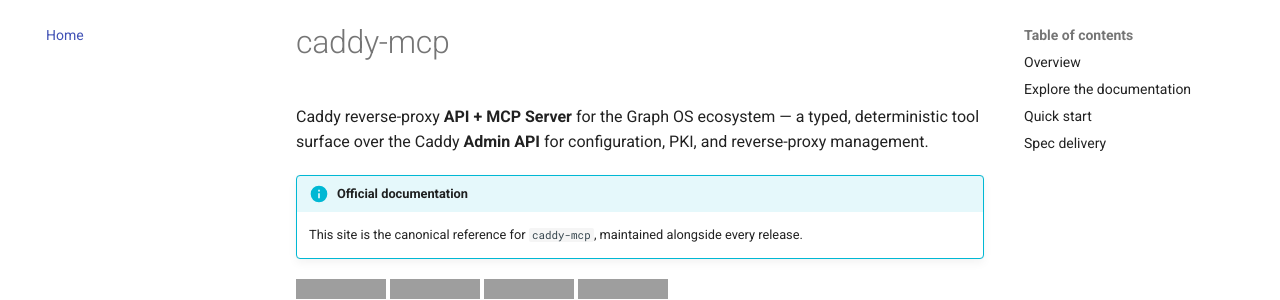
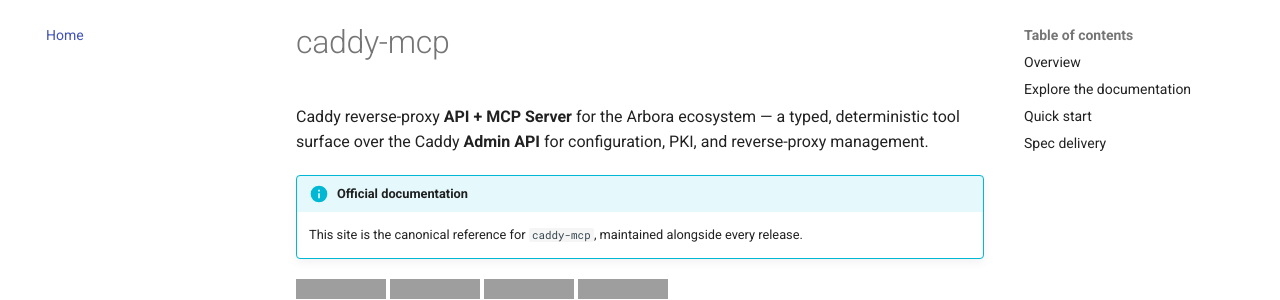
Before and after one commit to Knuckles-Team/caddy-mcp, an MkDocs documentation site: the page built from docs/index.md, in a window 1280 px wide and 900 px high, cut to the strip 124-424 px from the top of the window. Built offline with MkDocs 1.6.1 and Material for MkDocs 9.7.7, drawn with Linux system fonts in a browser that asks for light colours; comment, search, counter and statistics services are not loaded; grey boxes are pictures that could not be loaded.

Commit message:
chore: rename graph-os terminology to arbora [skip ci]
Deterministic graph-os -> arbora terminology replace (replacements=10 files=8 paths_moved=0), with hosts
au.arpa -> arbora.arpa and graph-os.arpa -> arbora-mcp.arpa.

Spec: none (rename)
Co-Authored-By: Claude Opus 5.5 (1M context) <noreply@anthropic.com>

```diff
--- a/.pre-commit-config.yaml
+++ b/.pre-commit-config.yaml
@@ -1,7 +1,7 @@
 # Without this, `pre-commit install` wires ONLY the pre-commit hook, so `git push`
 # runs nothing and every hook staged pre-push is silently dead code.
 default_install_hook_types: [pre-commit, pre-push]
-# Phase 0 dev-velocity contract (graph-os-completion-program): a hook with no
+# Phase 0 dev-velocity contract (arbora-completion-program): a hook with no
 # explicit `stages:` below is commit-only, never both.
 default_stages: [pre-commit]
 repos:
--- a/docs/index.md
+++ b/docs/index.md
@@ -1,6 +1,6 @@
 # caddy-mcp
 
-Caddy reverse-proxy **API + MCP Server** for the Graph OS ecosystem — a
+Caddy reverse-proxy **API + MCP Server** for the Arbora ecosystem — a
 typed, deterministic tool surface over the Caddy **Admin API** for configuration,
 PKI, and reverse-proxy management.
 
--- a/mkdocs.yml
+++ b/mkdocs.yml
@@ -1,5 +1,5 @@
 site_name: "caddy-mcp"
-site_description: "Caddy reverse-proxy Admin API + MCP Server — typed, deterministic configuration, PKI, and reverse-proxy tools for the Graph OS ecosystem."
+site_description: "Caddy reverse-proxy Admin API + MCP Server — typed, deterministic configuration, PKI, and reverse-proxy tools for the Arbora ecosystem."
 site_url: "https://knuckles-team.github.io/caddy-mcp/"
 repo_name: "Knuckles-Team/caddy-mcp"
 repo_url: "https://github.com/Knuckles-Team/caddy-mcp"
```
Also changed, not shown: README.md (+2 -2 lines), caddy_mcp/skills/caddy-mcp-operations/SKILL.md (+2 -2 lines), 3 other files.
